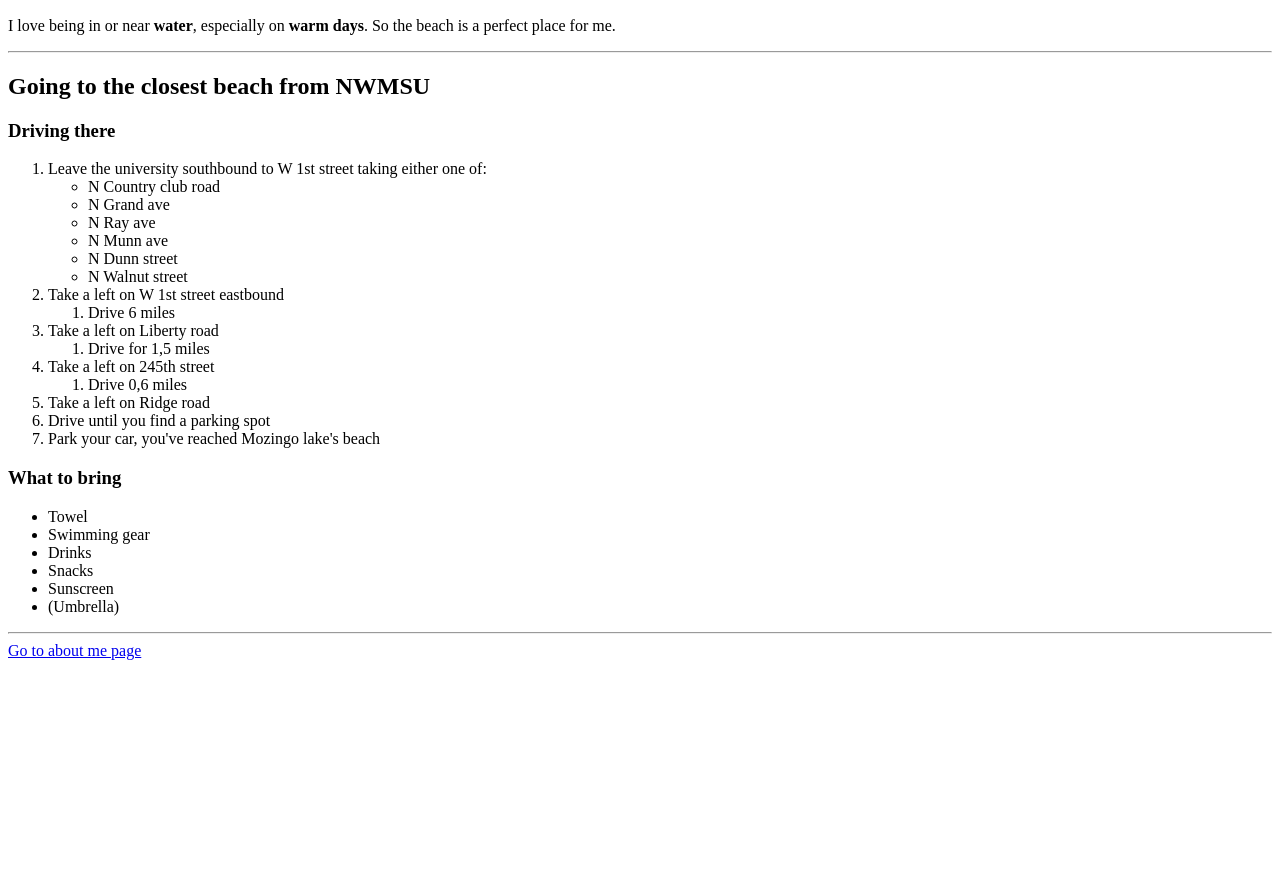
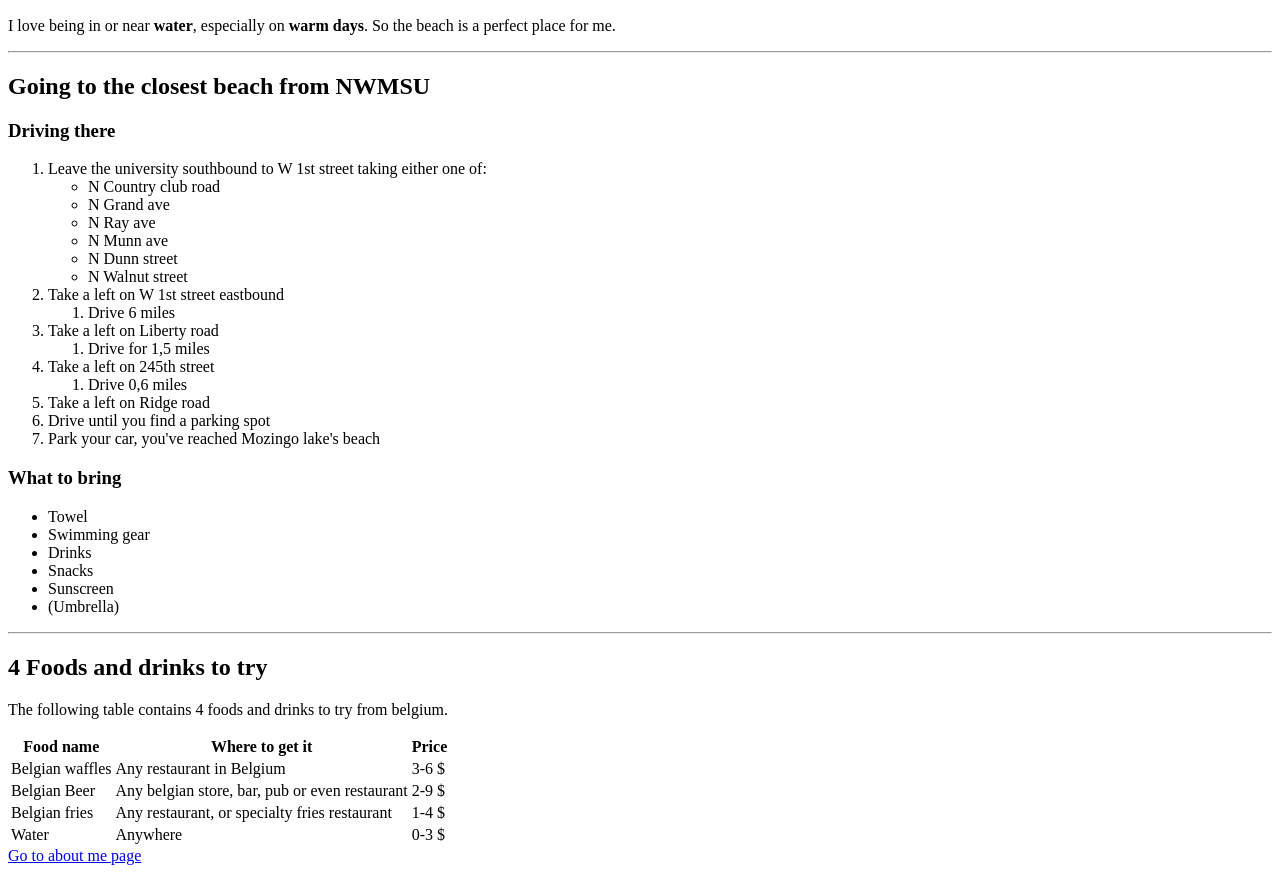
Before and after one commit to 44-563-WebApps-F21/webapps-f21-assignment-3-JonathanVelkeneers, a plain HTML site: page index.html in a window 1280 px wide. Shown: the part 110-983 px from the top of the page. Before the commit the page ends 800 px from the top, so only its background shows below. Drawn offline with Linux system fonts and the light colour scheme.

Commit message:
Finish food/drink table

```diff
--- a/index.html
+++ b/index.html
@@ -55,6 +55,36 @@
         <li>(Umbrella)</li>
     </ul>
     <hr />
+    <h2>4 Foods and drinks to try</h2>
+    <p>The following table contains 4 foods and drinks to try from belgium.</p>
+    <table>
+        <tr>
+            <th>Food name</th>
+            <th>Where to get it</th>
+            <th>Price</th>
+        </tr>
+        <tr>
+            <td>Belgian waffles</td>
+            <td>Any restaurant in Belgium</td>
+            <td>3-6 $</td>
+        </tr>
+        <tr>
+            <td>Belgian Beer</td>
+            <td>Any belgian store, bar, pub or even restaurant</td>
+            <td>2-9 $</td>
+        </tr>
+        <tr>
+            <td>Belgian fries</td>
+            <td>Any restaurant, or specialty fries restaurant</td>
+            <td>1-4 $</td>
+        </tr>
+        <tr>
+            <td>Water</td>
+            <td>Anywhere</td>
+            <td>0-3 $</td>
+        </tr>
+    </table>
+
     <a href="aboutme.html">Go to about me page</a>
 </body>
 </html>
```
